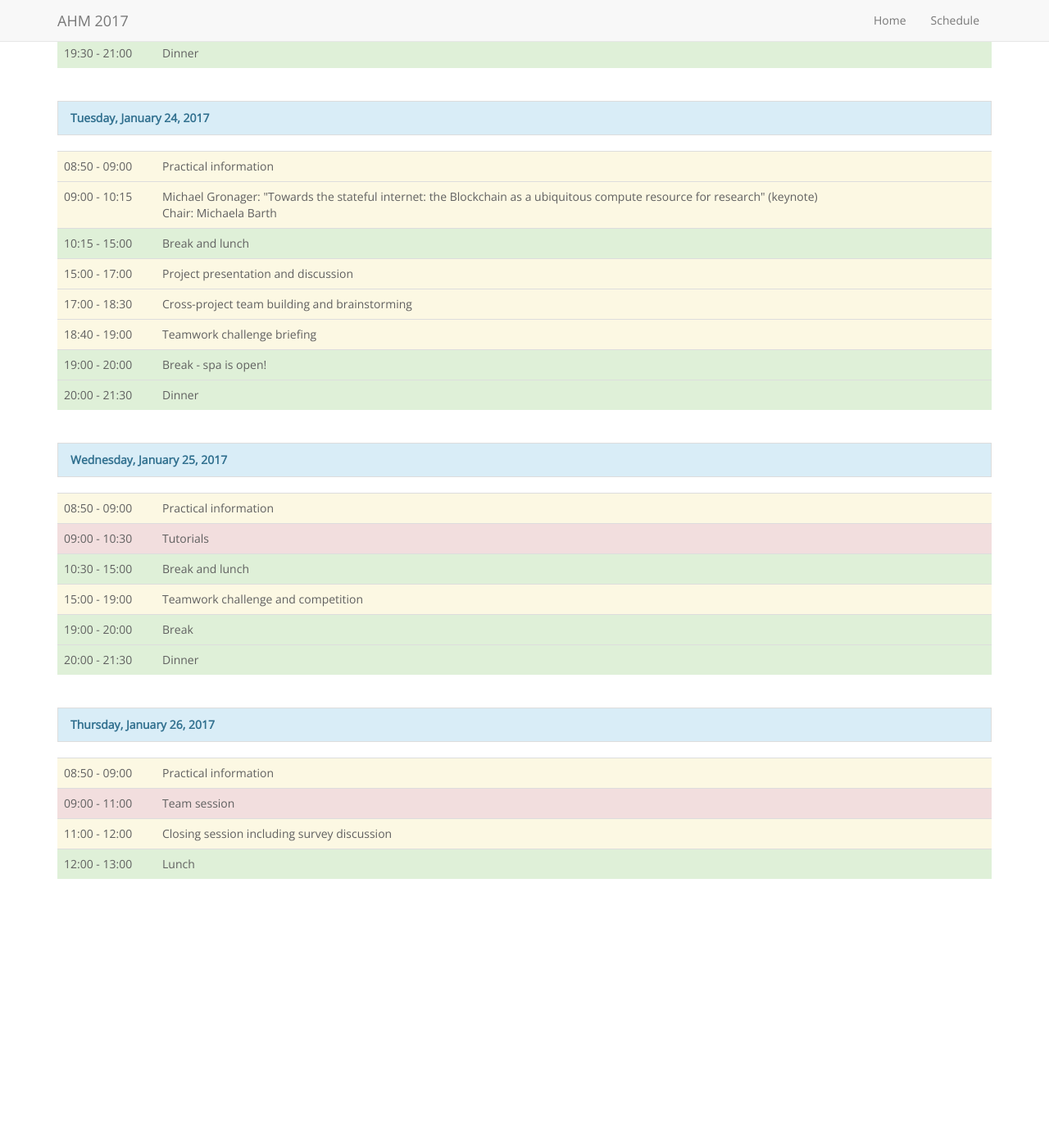
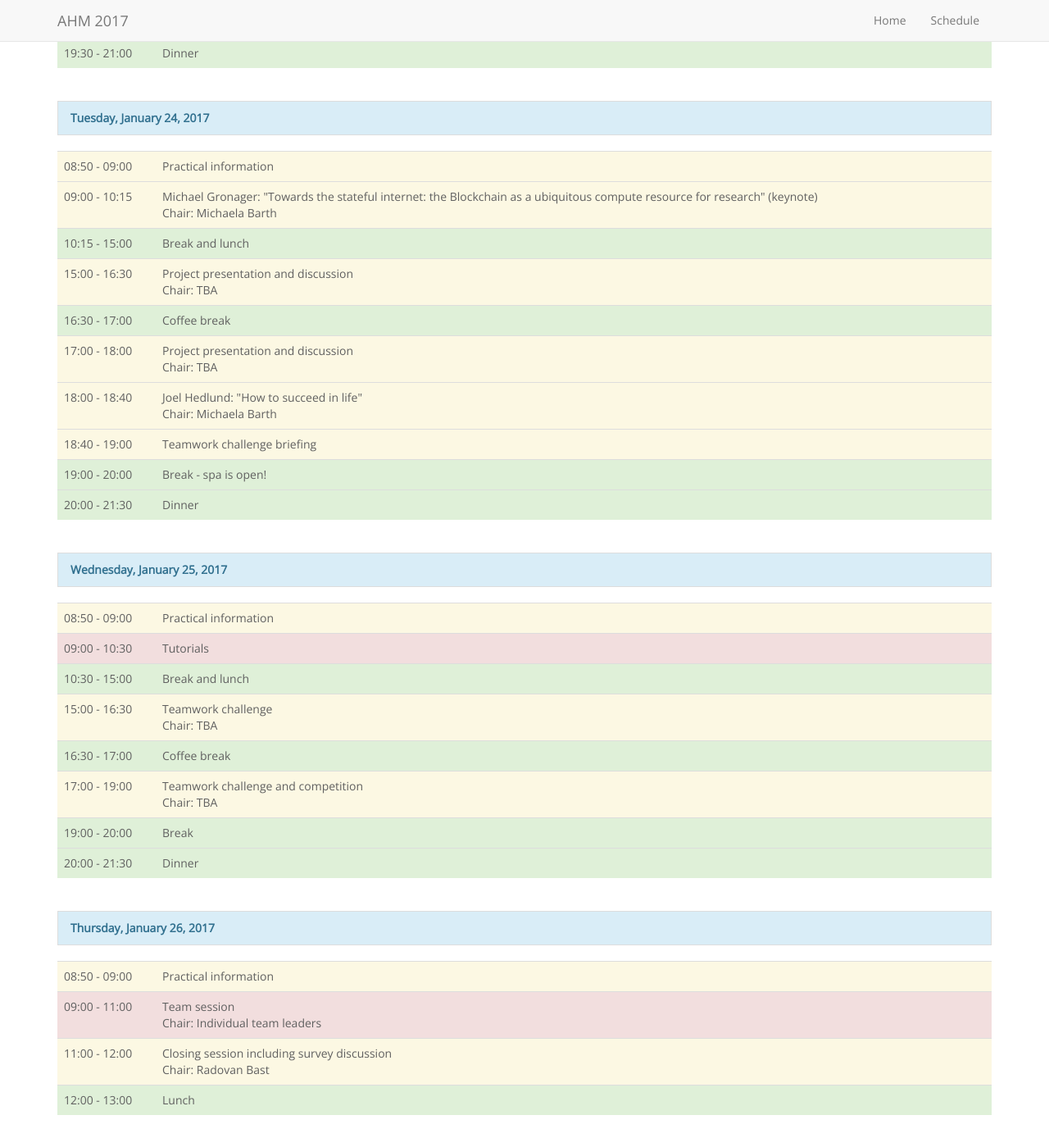
Before and after one commit to neicnordic/ahm17.neic.nordforsk.org, a Jekyll site: the page built from schedule.md, in a window 1280 px wide and 1400 px high, scrolled down 272 px. Shown: the whole window at 82% size. Built offline with Jekyll 4.4.1, drawn with Linux system fonts in a browser that asks for light colours; before the commit the page ends 1384 px from its top, so only the background shows below that.

Commit message:
more meat to the bones

```diff
--- a/schedule.md
+++ b/schedule.md
@@ -26,12 +26,21 @@ schedule:
         - time: 10:15 - 15:00
           type: recreation
           title: Break and lunch
-        - time: 15:00 - 17:00
+        - time: 15:00 - 16:30
           type: plenary
           title: Project presentation and discussion
-        - time: 17:00 - 18:30
+          chair: TBA
+        - time: 16:30 - 17:00
+          type: recreation
+          title: Coffee break
+        - time: 17:00 - 18:00
           type: plenary
-          title: Cross-project team building and brainstorming
+          title: Project presentation and discussion
+          chair: TBA
+        - time: 18:00 - 18:40
+          type: plenary
+          title: 'Joel Hedlund: "How to succeed in life"'
+          chair: Michaela Barth
         - time: 18:40 - 19:00
           type: plenary
           title: Teamwork challenge briefing
@@ -52,9 +61,17 @@ schedule:
         - time: 10:30 - 15:00
           type: recreation
           title: Break and lunch
-        - time: 15:00 - 19:00
+        - time: 15:00 - 16:30
+          type: plenary
+          title: Teamwork challenge
+          chair: TBA
+        - time: 16:30 - 17:00
+          type: recreation
+          title: Coffee break
+        - time: 17:00 - 19:00
           type: plenary
           title: Teamwork challenge and competition
+          chair: TBA
         - time: 19:00 - 20:00
           type: recreation
           title: Break
@@ -69,9 +86,11 @@ schedule:
         - time: 09:00 - 11:00
           type: workshop
           title: Team session
+          chair: Individual team leaders
         - time: 11:00 - 12:00
           type: plenary
           title: Closing session including survey discussion
+          chair: Radovan Bast
         - time: 12:00 - 13:00
           type: recreation
           title: Lunch
```
